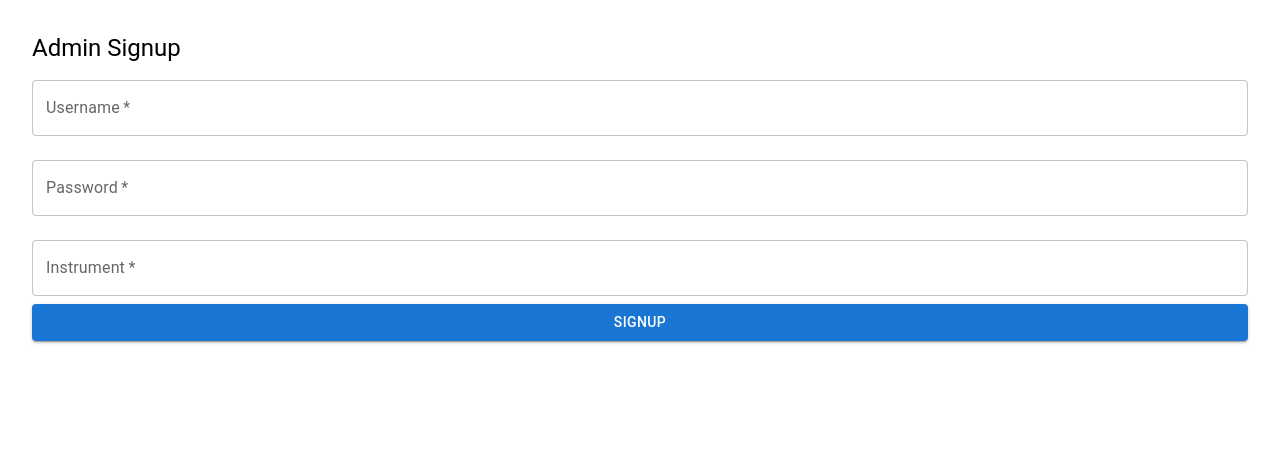
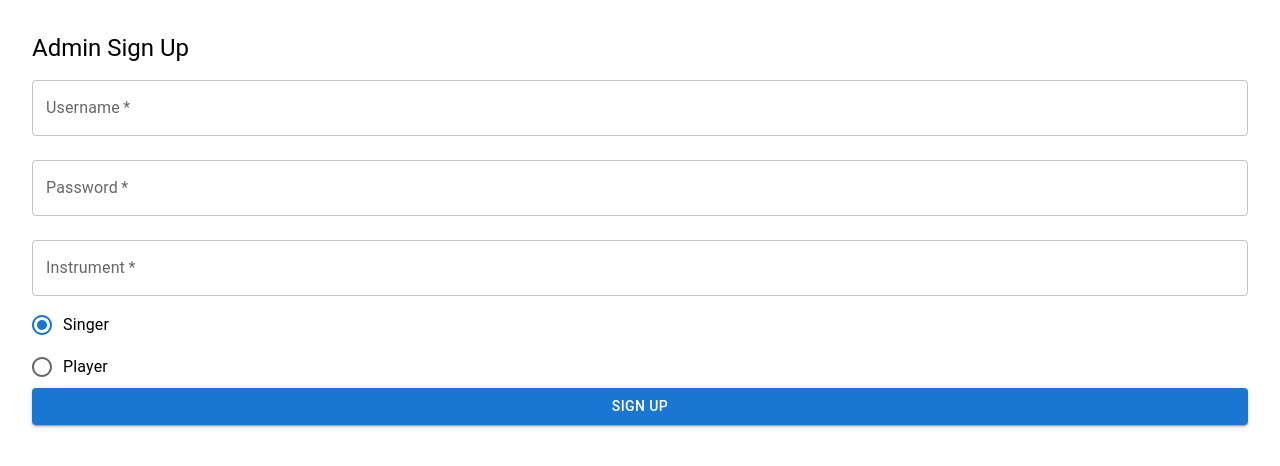
Before and after one commit to shaynoadotan/JaMoveo, a React (Create React App) app in the folder Frontend/frontend/: page /adminsignup in a window 1280 px wide. Shown: the top 466 px of the page. Built offline with nearby package versions, Linux system fonts and the light colour scheme.

Commit message:
additions

```diff
--- a/Frontend/frontend/src/App.tsx
+++ b/Frontend/frontend/src/App.tsx
@@ -8,10 +8,12 @@ import PlayerPage from './components/PlayerPage';
 import AdminPage from './components/AdminPage';
 import ResultsPage from './components/ResultsPage';
 import LivePage from './components/LivePage';
+import ProtectedRoute from './components/ProtectedRoute'; // Import ProtectedRoute
+import UnauthorizedPage from './components/UnauthorizedPage'; // Import UnauthorizedPage
 
 function App() {
-  const [isAdmin, setIsAdmin] = useState<boolean>(false); // Track admin status
-  const [isSinger, setIsSinger] = useState<boolean>(false); // Track singer status (if needed)
+  const [isAdmin, setIsAdmin] = useState<boolean | null>(null); // Track admin status
+  const [role, setRole] = useState<'singer' | 'player' | null>(null); // Track user role
 
   return (
     <Router>
@@ -19,11 +21,16 @@ function App() {
         <Route path="/signup" element={<SignupPage setIsAdmin={setIsAdmin} />} />
         <Route path="/playersignup" element={<PlayerSignupPage />} />
         <Route path="/adminsignup" element={<AdminSignupPage />} />
-        <Route path="/login" element={<LoginPage setIsAdmin={setIsAdmin} />} /> {/* Keep this as-is */}
-        <Route path="/player" element={<PlayerPage />} />
-        <Route path="/admin" element={<AdminPage />} />
-        <Route path="/results" element={<ResultsPage />} />
-        <Route path="/live" element={<LivePage isAdmin={isAdmin} isSinger={isSinger} />} /> {/* Pass props */}
+        <Route path="/login" element={<LoginPage setIsAdmin={setIsAdmin} setRole={setRole} />} />
+        <Route path="/unauthorized" element={<UnauthorizedPage />} /> {/* Add Unauthorized page */}
+
+        {/* Protected admin routes */}
+        <Route path="/admin" element={<ProtectedRoute isAdmin={!!isAdmin}><AdminPage /></ProtectedRoute>} />
+        <Route path="/results" element={<ProtectedRoute isAdmin={!!isAdmin}><ResultsPage /></ProtectedRoute>} />
+
+        {/* Pass role to LivePage */}
+        <Route path="/live" element={<LivePage isAdmin={!!isAdmin} isSinger={role === 'singer'} role={role!} />} />
+        <Route path="/player" element={<PlayerPage />} /> {/* No conditional Navigate here */}
         <Route path="/" element={<SignupPage setIsAdmin={setIsAdmin} />} /> {/* Set initial page */}
       </Routes>
     </Router>
--- a/Frontend/frontend/src/components/AdminSignUpPage.tsx
+++ b/Frontend/frontend/src/components/AdminSignUpPage.tsx
@@ -1,11 +1,12 @@
 import React, { useState } from 'react';
+import { Box, Button, TextField, Typography, Radio, RadioGroup, FormControlLabel } from '@mui/material';
 import axios from 'axios';
-import { Box, Button, TextField, Typography } from '@mui/material';
 
-const AdminSignupPage: React.FC = () => {
+const AdminSignUpPage: React.FC = () => {
   const [username, setUsername] = useState('');
   const [password, setPassword] = useState('');
   const [instrument, setInstrument] = useState('');
+  const [role, setRole] = useState('singer'); // Default role
 
   const handleSignup = async (e: React.FormEvent) => {
     e.preventDefault();
@@ -14,18 +15,19 @@ const AdminSignupPage: React.FC = () => {
         username,
         password,
         instrument,
-        isAdmin: true,  // Mark user as admin
+        isAdmin: true, // This is an admin signup
+        role // Add role to the signup request
       });
-      alert('Admin signup successful!');
+      alert('Admin account created successfully');
     } catch (error) {
       console.error('Signup error:', error);
-      alert('Error signing up.');
+      alert('Error during signup');
     }
   };
 
   return (
     <Box component="form" onSubmit={handleSignup} sx={{ padding: 4 }}>
-      <Typography variant="h5">Admin Signup</Typography>
+      <Typography variant="h5">Admin Sign Up</Typography>
       <TextField
         label="Username"
         variant="outlined"
@@ -54,9 +56,17 @@ const AdminSignupPage: React.FC = () => {
         onChange={(e) => setInstrument(e.target.value)}
         required
       />
-      <Button type="submit" variant="contained" fullWidth>Signup</Button>
+
+      <RadioGroup value={role} onChange={(e) => setRole(e.target.value)}>
+        <FormControlLabel value="singer" control={<Radio />} label="Singer" />
+        <FormControlLabel value="player" control={<Radio />} label="Player" />
+      </RadioGroup>
+
+      <Button type="submit" variant="contained" fullWidth>
+        Sign Up
+      </Button>
     </Box>
   );
 };
 
-export default AdminSignupPage;
+export default AdminSignUpPage;
--- a/Frontend/frontend/src/components/LivePage.tsx
+++ b/Frontend/frontend/src/components/LivePage.tsx
@@ -15,11 +15,13 @@ interface Song {
 }
 
 interface LivePageProps {
-  isAdmin: boolean;  // Prop to check if the user is an admin
-  isSinger: boolean; // Prop to check if the user is a singer
+  isAdmin: boolean; // Check if the user is an admin
+  isSinger: boolean; // Check if the user is a singer
+  role: 'singer' | 'player'; // Role of the user
 }
 
-const LivePage: React.FC<LivePageProps> = ({ isAdmin, isSinger }) => {
+
+const LivePage: React.FC<LivePageProps> = ({ isAdmin, isSinger, role }) => {
   const navigate = useNavigate();
   const location = useLocation();
   const { song: initialSong } = location.state || { song: null }; // Ensure song is passed from previous page
@@ -60,12 +62,12 @@ const LivePage: React.FC<LivePageProps> = ({ isAdmin, isSinger }) => {
       }
     });
 
-    // Listen for "quitPerformance" event and navigate based on the client's own role
+    // Listen for "quitPerformance" event and navigate users based on their role
     socketInstance.on('quitPerformance', () => {
       if (isAdmin) {
-        navigate('/admin'); // If the client is an admin, redirect to the admin page
+        navigate('/admin'); // Redirect admin to the admin page
       } else {
-        navigate('/player'); // If the client is a player, redirect to the player page
+        navigate('/player'); // Redirect players to the player page
       }
     });
 
@@ -85,7 +87,7 @@ const LivePage: React.FC<LivePageProps> = ({ isAdmin, isSinger }) => {
     socket.emit('quitPerformance'); // Admin emits the quit event
   };
 
-  // Render function for each song line
+  // Render function for each song line based on user role
   const renderSongLine = (line: SongLine[]) => (
     <Box key={line.map((word) => word.lyrics).join(' ')} sx={{ display: 'flex', justifyContent: 'center', gap: 2 }}>
       {line.map((word, index) => (
@@ -99,7 +101,8 @@ const LivePage: React.FC<LivePageProps> = ({ isAdmin, isSinger }) => {
             margin: '0 10px',
           }}
         >
-          {word.chords ? `${word.chords} ${word.lyrics}` : word.lyrics}
+          {/* Use role from the props to determine what to display */}
+          {role === 'singer' ? word.lyrics : word.chords ? `${word.chords} ${word.lyrics}` : word.lyrics}
         </Typography>
       ))}
     </Box>
--- a/Frontend/frontend/src/components/LoginPage.tsx
+++ b/Frontend/frontend/src/components/LoginPage.tsx
@@ -5,9 +5,10 @@ import { Box, Button, TextField, Typography } from '@mui/material';
 
 interface LoginPageProps {
   setIsAdmin: (isAdmin: boolean) => void;  // Prop to set admin status in the parent
+  setRole: (role: 'singer' | 'player') => void; // Prop to set the user role
 }
 
-const LoginPage: React.FC<LoginPageProps> = ({ setIsAdmin }) => {
+const LoginPage: React.FC<LoginPageProps> = ({ setIsAdmin, setRole }) => {
   const [username, setUsername] = useState('');
   const [password, setPassword] = useState('');
   const navigate = useNavigate();
@@ -20,9 +21,9 @@ const LoginPage: React.FC<LoginPageProps> = ({ setIsAdmin }) => {
         password,
       });
 
-      // Check if the user is an admin
-      const isAdmin = response.data.user.isAdmin;
+      const { isAdmin, role } = response.data.user; // Extract role from response
       setIsAdmin(isAdmin); // Set admin status based on login response
+      setRole(role); // Set user role based on login response
 
       // Navigate to the appropriate page based on admin status
       if (isAdmin) {
@@ -30,7 +31,6 @@ const LoginPage: React.FC<LoginPageProps> = ({ setIsAdmin }) => {
       } else {
         navigate('/player'); // Player dashboard
       }
-
     } catch (error) {
       console.error('Login error:', error);
       alert('Error in username or password');
--- a/Frontend/frontend/src/components/PlayerSignUpPage.tsx
+++ b/Frontend/frontend/src/components/PlayerSignUpPage.tsx
@@ -1,11 +1,12 @@
 import React, { useState } from 'react';
+import { Box, Button, TextField, Typography, Radio, RadioGroup, FormControlLabel } from '@mui/material';
 import axios from 'axios';
-import { Box, Button, TextField, Typography } from '@mui/material';
 
-const PlayerSignupPage: React.FC = () => {
+const PlayerSignUpPage: React.FC = () => {
   const [username, setUsername] = useState('');
   const [password, setPassword] = useState('');
   const [instrument, setInstrument] = useState('');
+  const [role, setRole] = useState('singer'); // Default role
 
   const handleSignup = async (e: React.FormEvent) => {
     e.preventDefault();
@@ -14,18 +15,19 @@ const PlayerSignupPage: React.FC = () => {
         username,
         password,
         instrument,
-        isAdmin: false,  // Mark user as player
+        isAdmin: false, // This is a player signup
+        role // Add role to the signup request
       });
-      alert('Player signup successful!');
+      alert('Player account created successfully');
     } catch (error) {
       console.error('Signup error:', error);
-      alert('Error signing up.');
+      alert('Error during signup');
     }
   };
 
   return (
     <Box component="form" onSubmit={handleSignup} sx={{ padding: 4 }}>
-      <Typography variant="h5">Player Signup</Typography>
+      <Typography variant="h5">Player Sign Up</Typography>
       <TextField
         label="Username"
         variant="outlined"
@@ -54,9 +56,17 @@ const PlayerSignupPage: React.FC = () => {
         onChange={(e) => setInstrument(e.target.value)}
         required
       />
-      <Button type="submit" variant="contained" fullWidth>Signup</Button>
+
+      <RadioGroup value={role} onChange={(e) => setRole(e.target.value)}>
+        <FormControlLabel value="singer" control={<Radio />} label="Singer" />
+        <FormControlLabel value="player" control={<Radio />} label="Player" />
+      </RadioGroup>
+
+      <Button type="submit" variant="contained" fullWidth>
+        Sign Up
+      </Button>
     </Box>
   );
 };
 
-export default PlayerSignupPage;
+export default PlayerSignUpPage;
--- /dev/null
+++ b/Frontend/frontend/src/components/ProtectedRoute.tsx
@@ -0,0 +1,17 @@
+import React from 'react';
+import { Navigate } from 'react-router-dom';
+
+interface ProtectedRouteProps {
+  isAdmin: boolean;  // Check if the user is admin
+  children: React.ReactNode; // Children components to render if access is granted
+}
+
+const ProtectedRoute: React.FC<ProtectedRouteProps> = ({ isAdmin, children }) => {
+  if (!isAdmin) {
+    return <Navigate to="/unauthorized" />; // Redirect to unauthorized page if not admin
+  }
+
+  return <>{children}</>; // Render children if admin
+};
+
+export default ProtectedRoute;
--- /dev/null
+++ b/Frontend/frontend/src/components/UnauthorizedPage.tsx
@@ -0,0 +1,17 @@
+import React from 'react';
+import { Box, Typography } from '@mui/material';
+
+const UnauthorizedPage: React.FC = () => {
+  return (
+    <Box sx={{ padding: 4, textAlign: 'center' }}>
+      <Typography variant="h4" color="error">
+        Unauthorized Access
+      </Typography>
+      <Typography variant="h6">
+        This page is only accessible to admin users.
+      </Typography>
+    </Box>
+  );
+};
+
+export default UnauthorizedPage;
```
